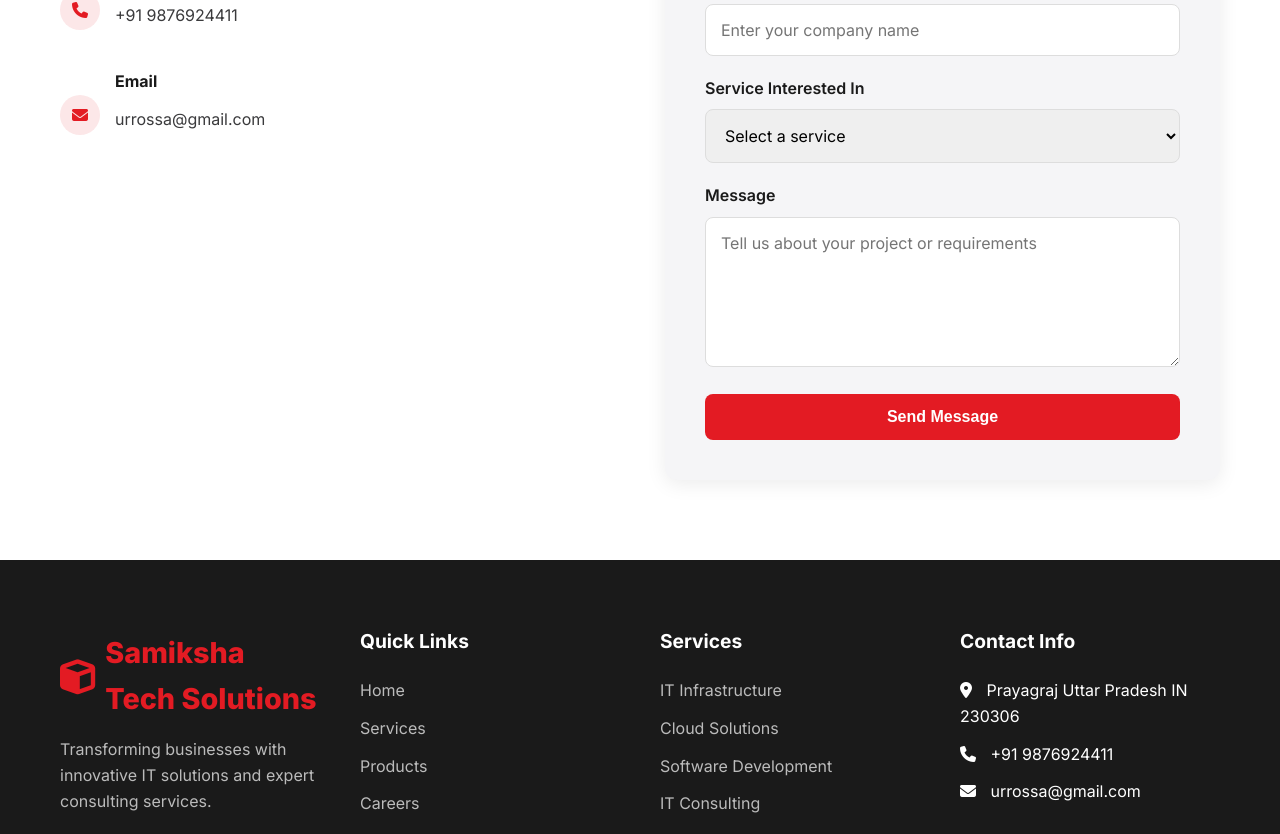
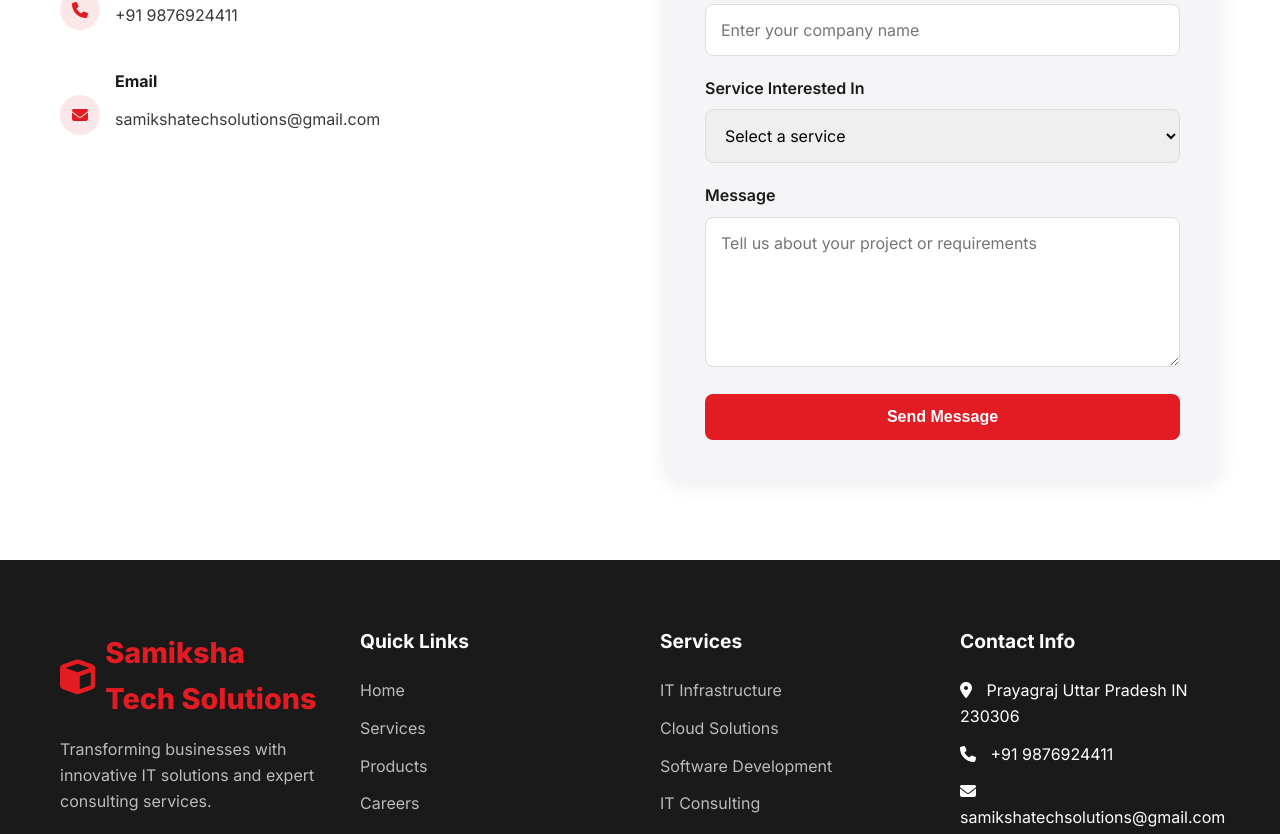
Before and after one commit to abhishekpatel111/SamikshaTechSolutions, a plain HTML site: page index.html in a window 1280 px wide. Shown: the part 3693-4527 px from the top of the page. Drawn offline with Linux system fonts and the light colour scheme.

Commit message:
Update index.html
Updated Business Mail

```diff
--- a/index.html
+++ b/index.html
@@ -926,7 +926,7 @@
                             <i class="fas fa-envelope"></i>
                             <div>
                                 <h4>Email</h4>
-                                <p>urrossa@gmail.com</p>
+                                <p>samikshatechsolutions@gmail.com</p>
                             </div>
                         </div>
                     </div>
@@ -1093,7 +1093,7 @@
                     <ul>
                         <li><i class="fas fa-map-marker-alt" style="margin-right: 10px;"></i> Prayagraj Uttar Pradesh IN 230306</li>
                         <li><i class="fas fa-phone" style="margin-right: 10px;"></i> +91 9876924411 </li>
-                        <li><i class="fas fa-envelope" style="margin-right: 10px;"></i> urrossa@gmail.com</li>
+                        <li><i class="fas fa-envelope" style="margin-right: 10px;"></i> samikshatechsolutions@gmail.com</li>
                     </ul>
                 </div>
             </div>
```
